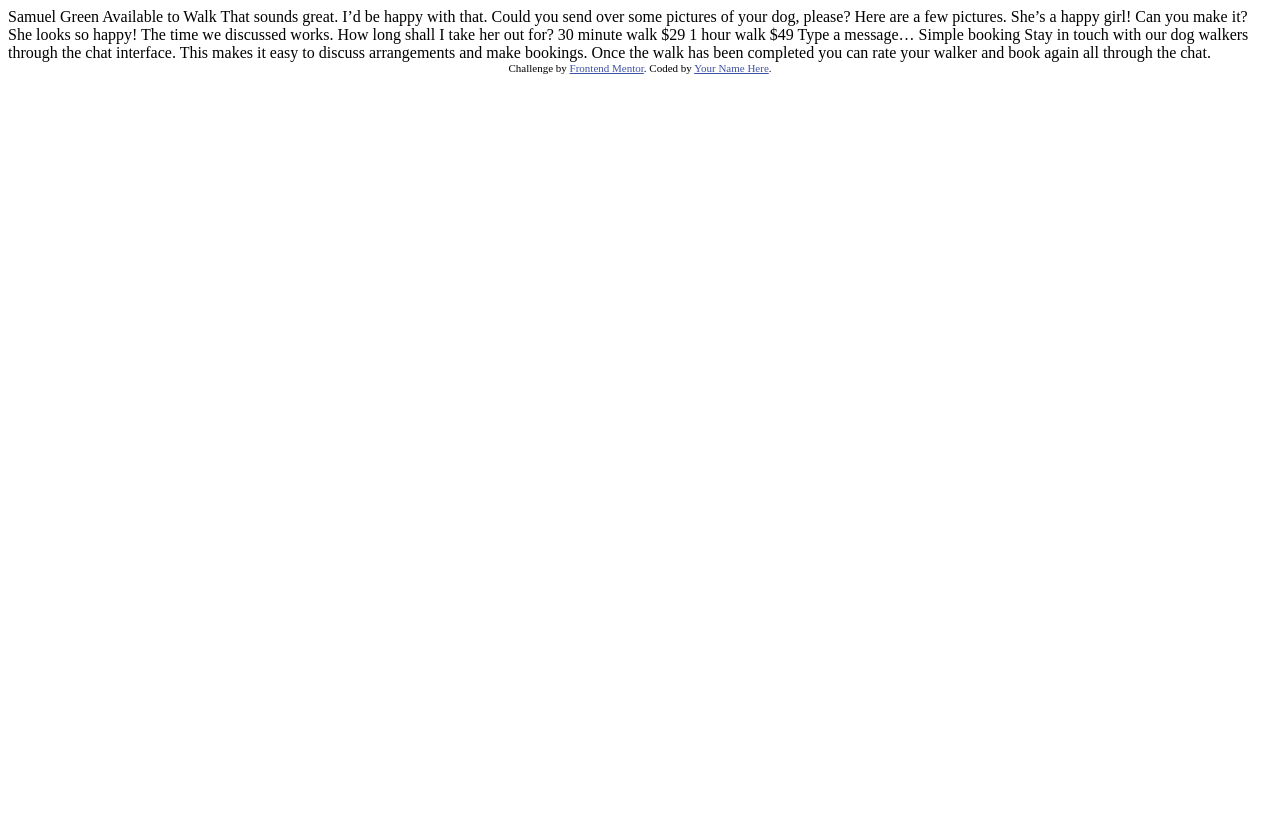
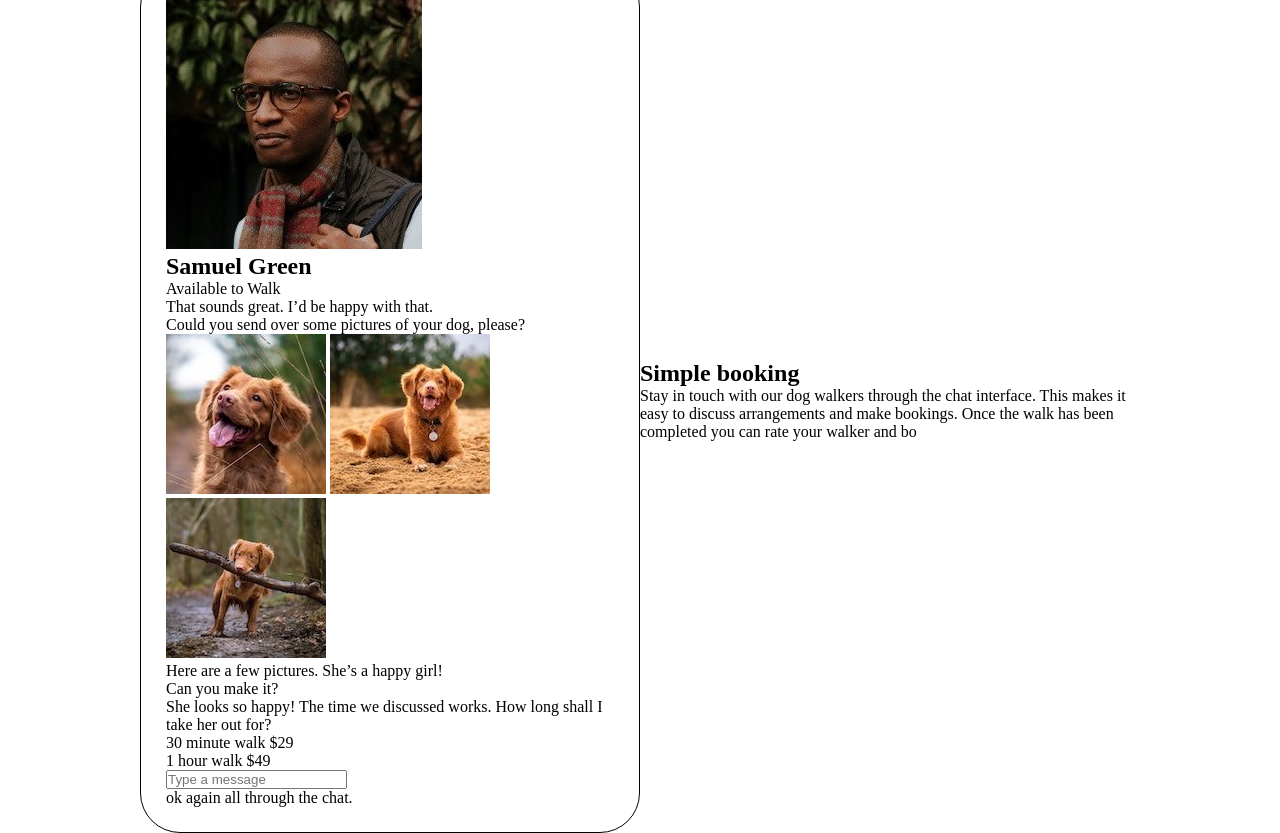
Before and after one commit to guusteak/classy, a plain HTML site: page index.html in a window 1280 px wide. Before the commit the page ends 800 px from the top, so only its background shows below. Drawn offline with Linux system fonts and the light colour scheme.

Commit message:
html structure

```diff
--- a/index.html
+++ b/index.html
@@ -5,47 +5,69 @@
   <meta name="viewport" content="width=device-width, initial-scale=1.0"> <!-- displays site properly based on user's device -->
 
   <link rel="icon" type="image/png" sizes="32x32" href="./images/favicon-32x32.png">
-
+  <link rel="stylesheet" href="css/main.css">
   <title>Frontend Mentor | [Challenge Name Here]</title>
 
   <!-- Feel free to remove these styles or customise in your own stylesheet 👍 -->
-  <style>
-    .attribution { font-size: 11px; text-align: center; }
-    .attribution a { color: hsl(228, 45%, 44%); }
-  </style>
+
 </head>
-<body>
-
-  Samuel Green
-  Available to Walk
-
+<body class="page">
+  <section class="phone">
+    <div class="profile">
+      <img src="images/avatar.jpg" alt="profile picture" class="profile__picture">
+      <h2 class="profile__username">Samuel Green</h2>
+      <p class="profile__desc">Available to Walk</p>
+    </div>
+    <div class="msgbox">
+      <p class="msgbox__rcv">
         That sounds great. I’d be happy with that.
-
+      </p>
+      <p class="msgbox__rcv">
         Could you send over some pictures of your dog, please?
-
+      </p>
+      <p class="msgbox__img">
+        <img src="images/dog-image-1.jpg" alt="doggo" class="msgbox__simg">
+        <img src="images/dog-image-2.jpg" alt="doggo" class="msgbox__simg">
+        <img src="images/dog-image-3.jpg" alt="doggo" class="msgbox__simg">
+      </p>
+      <p class="msgbox__snt">
         Here are a few pictures. She’s a happy girl!
-
+      </p>
+      <p class="msgbox__snt">
         Can you make it?
-
+      </p>
+      <p class="msgbox__rcv">
         She looks so happy! The time we discussed works. How long shall I take her out for?
-
+      </p>
+      <p class="msgbox__csh">
         30 minute walk
           $29
-
+      </p>
+      <p class="msgbox__csh">
         1 hour walk
         $49
+      </p>
+      <label for="typ" class="msgbox__catch">
+        <input name="typ" type="text" class="msgbox__type" placeholder="Type a message">
 
-  Type a message…
+        <div class="msgbox__btn"></div>
+      </label>
 
-  Simple booking
+    </div>
 
+  ok again all through the chat.
+  </section>
+  <section class="description">
+    <h1 class="description__header">Simple booking</h1>
+
+    <p class="header__paragraph">
       Stay in touch with our dog walkers through the chat interface. This makes it easy to
       discuss arrangements and make bookings. Once the walk has been completed you can rate
-  your walker and book again all through the chat.
+      your walker and bo
+    </p>
+  </section>
 
-  <div class="attribution">
-    Challenge by <a href="https://www.frontendmentor.io?ref=challenge" target="_blank">Frontend Mentor</a>.
-    Coded by <a href="#">Your Name Here</a>.
-  </div>
+
+
 </body>
 </html>
--- /dev/null
+++ b/scss/main.scss
@@ -0,0 +1,23 @@
+@import 'variables';
+
+*{
+    margin: 0;
+    padding: 0;
+    box-sizing: border-box;
+}
+.page{
+    width: 100vw;
+    height: 100vh;
+    display: flex;
+    align-items: center;
+    justify-content: center;
+    .phone{
+        width: 500px;
+        border: 1px solid black;
+        padding: 25px;
+        border-radius: 40px;
+    }
+    .description{
+        width: 500px;
+    }
+}
```
Also changed, not shown: css/main.css (added), scss/_variables.scss (added), 1 other file. Lines whose indentation alone changed are shown as unchanged.
